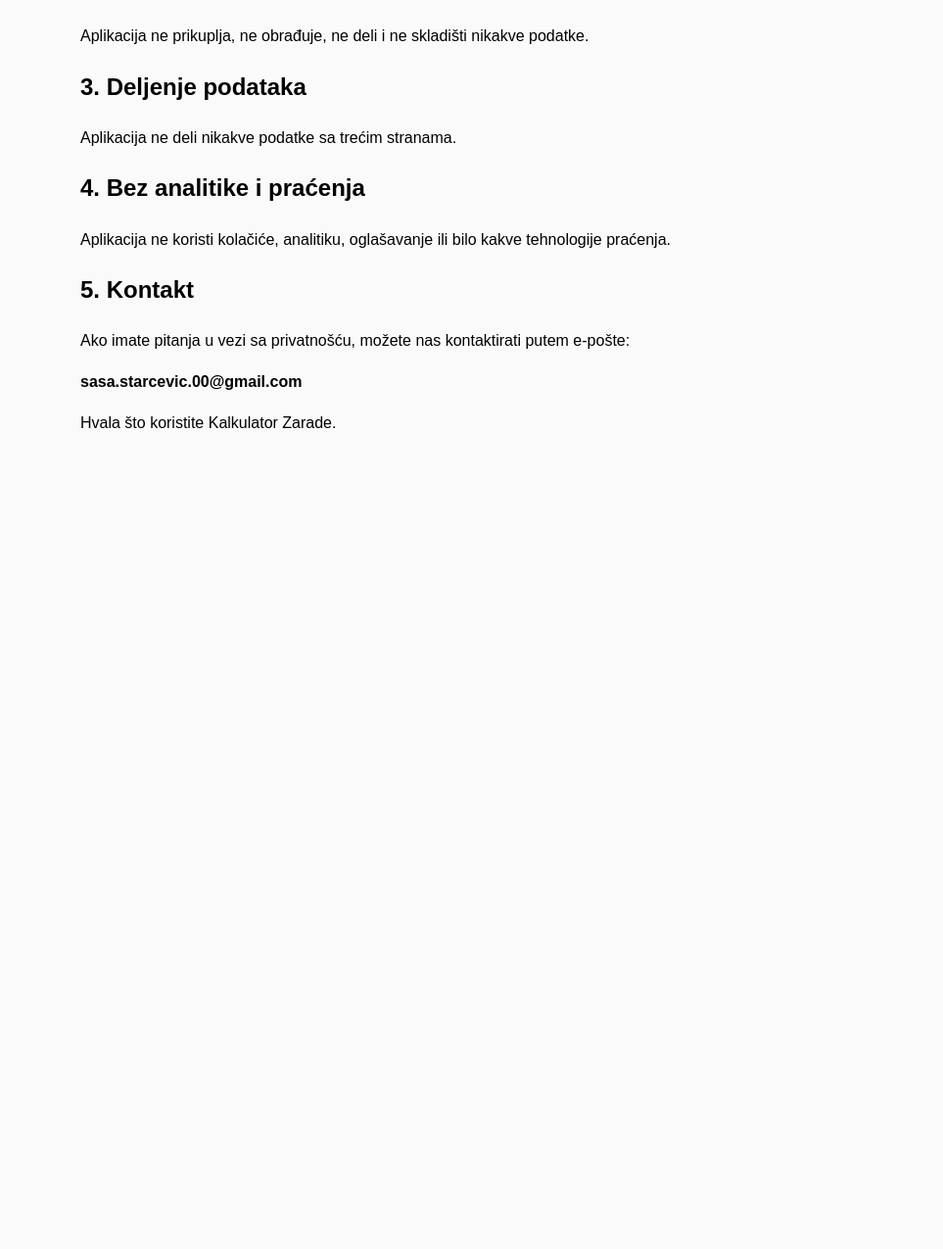
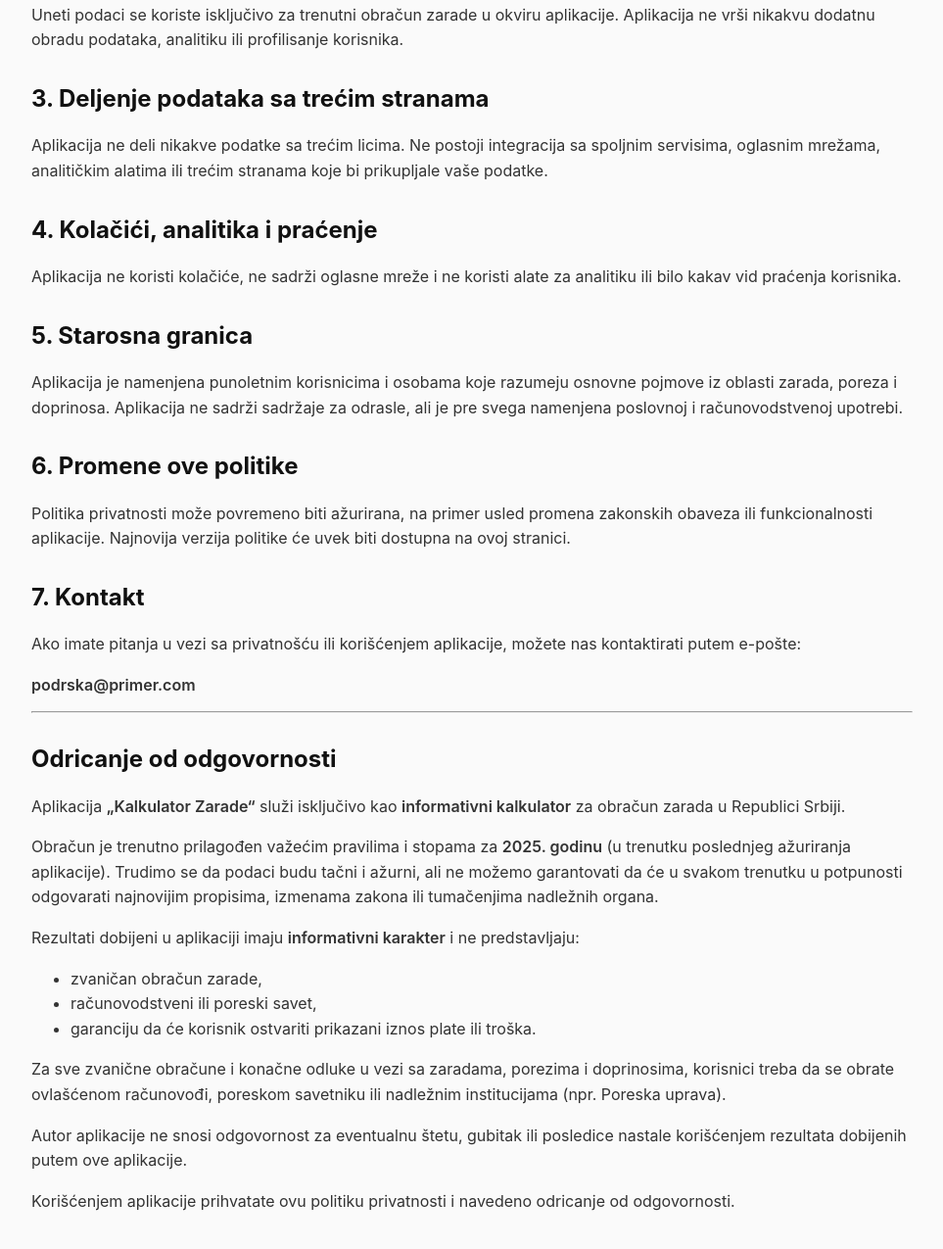
Before and after one commit to sasastarcevic/neto-srbija, a plain HTML site: page privacy-policy.html in a window 1280 px wide. Shown: the part 409-1684 px from the top of the page at 98% size, without its empty margins (158-1121 px from the left). Before the commit the page ends 909 px from the top, so only its background shows below. Drawn offline with Linux system fonts and the light colour scheme.

Commit message:
Update privacy-policy.html

```diff
--- a/privacy-policy.html
+++ b/privacy-policy.html
@@ -3,35 +3,85 @@
 <head>
     <meta charset="UTF-8">
     <meta name="viewport" content="width=device-width, initial-scale=1.0">
-    <title>Politika Privatnosti – Kalkulator Zarade</title>
+    <title>Politika privatnosti – Kalkulator Zarade</title>
     <style>
-        body { font-family: Arial, sans-serif; line-height: 1.6; padding: 40px; max-width: 800px; margin: auto; background: #fafafa; }
-        h1 { margin-bottom: 20px; }
-        p { margin-bottom: 16px; }
+        body {
+            font-family: -apple-system, BlinkMacSystemFont, "Segoe UI", Arial, sans-serif;
+            line-height: 1.6;
+            padding: 40px 20px;
+            max-width: 900px;
+            margin: auto;
+            background: #fafafa;
+            color: #333;
+        }
+        h1, h2 {
+            color: #111;
+        }
+        h1 {
+            margin-bottom: 10px;
+        }
+        h2 {
+            margin-top: 28px;
+            margin-bottom: 8px;
+        }
+        p {
+            margin-bottom: 14px;
+        }
+        strong {
+            font-weight: 600;
+        }
+        @media (max-width: 600px) {
+            body {
+                padding: 24px 16px;
+            }
+        }
     </style>
 </head>
 <body>
     <h1>Politika privatnosti</h1>
-
-    <p><strong>Kalkulator Zarade</strong> poštuje privatnost svojih korisnika. Ova politika privatnosti objašnjava koje podatke aplikacija prikuplja, koristi ili deli.</p>
+    <p>Ova politika privatnosti objašnjava na koji način aplikacija <strong>„Kalkulator Zarade“</strong> postupa sa podacima korisnika.</p>
 
     <h2>1. Podaci koje aplikacija prikuplja</h2>
     <p>Aplikacija <strong>ne prikuplja nikakve lične podatke</strong> korisnika.</p>
-    <p>Svi uneti podaci (npr. neto, bruto plata, porezi i doprinosi) koriste se isključivo lokalno na vašem uređaju. Ništa se ne čuva, ne šalje i ne deli.</p>
+    <p>Svi podaci koje unosite u aplikaciju (npr. neto iznos, bruto iznos, doprinosi, broj sati) koriste se isključivo lokalno na vašem uređaju, samo u svrhu obračuna zarade. Ti podaci se ne šalju na servere i ne čuvaju se van vašeg uređaja.</p>
 
     <h2>2. Korišćenje podataka</h2>
-    <p>Aplikacija ne prikuplja, ne obrađuje, ne deli i ne skladišti nikakve podatke.</p>
+    <p>Uneti podaci se koriste isključivo za trenutni obračun zarade u okviru aplikacije. Aplikacija ne vrši nikakvu dodatnu obradu podataka, analitiku ili profilisanje korisnika.</p>
 
-    <h2>3. Deljenje podataka</h2>
-    <p>Aplikacija ne deli nikakve podatke sa trećim stranama.</p>
+    <h2>3. Deljenje podataka sa trećim stranama</h2>
+    <p>Aplikacija ne deli nikakve podatke sa trećim licima. Ne postoji integracija sa spoljnim servisima, oglasnim mrežama, analitičkim alatima ili trećim stranama koje bi prikupljale vaše podatke.</p>
 
-    <h2>4. Bez analitike i praćenja</h2>
-    <p>Aplikacija ne koristi kolačiće, analitiku, oglašavanje ili bilo kakve tehnologije praćenja.</p>
+    <h2>4. Kolačići, analitika i praćenje</h2>
+    <p>Aplikacija ne koristi kolačiće, ne sadrži oglasne mreže i ne koristi alate za analitiku ili bilo kakav vid praćenja korisnika.</p>
 
-    <h2>5. Kontakt</h2>
-    <p>Ako imate pitanja u vezi sa privatnošću, možete nas kontaktirati putem e-pošte:</p>
-    <p><strong>sasa.starcevic.00@gmail.com</strong></p>
+    <h2>5. Starosna granica</h2>
+    <p>Aplikacija je namenjena punoletnim korisnicima i osobama koje razumeju osnovne pojmove iz oblasti zarada, poreza i doprinosa. Aplikacija ne sadrži sadržaje za odrasle, ali je pre svega namenjena poslovnoj i računovodstvenoj upotrebi.</p>
 
-    <p>Hvala što koristite Kalkulator Zarade.</p>
+    <h2>6. Promene ove politike</h2>
+    <p>Politika privatnosti može povremeno biti ažurirana, na primer usled promena zakonskih obaveza ili funkcionalnosti aplikacije. Najnovija verzija politike će uvek biti dostupna na ovoj stranici.</p>
+
+    <h2>7. Kontakt</h2>
+    <p>Ako imate pitanja u vezi sa privatnošću ili korišćenjem aplikacije, možete nas kontaktirati putem e-pošte:</p>
+    <p><strong>podrska@primer.com</strong></p>
+
+    <hr>
+
+    <h2>Odricanje od odgovornosti</h2>
+    <p>Aplikacija <strong>„Kalkulator Zarade“</strong> služi isključivo kao <strong>informativni kalkulator</strong> za obračun zarada u Republici Srbiji.</p>
+
+    <p>Obračun je trenutno prilagođen važećim pravilima i stopama za <strong>2025. godinu</strong> (u trenutku poslednjeg ažuriranja aplikacije). Trudimo se da podaci budu tačni i ažurni, ali ne možemo garantovati da će u svakom trenutku u potpunosti odgovarati najnovijim propisima, izmenama zakona ili tumačenjima nadležnih organa.</p>
+
+    <p>Rezultati dobijeni u aplikaciji imaju <strong>informativni karakter</strong> i ne predstavljaju:</p>
+    <ul>
+        <li>zvaničan obračun zarade,</li>
+        <li>računovodstveni ili poreski savet,</li>
+        <li>garanciju da će korisnik ostvariti prikazani iznos plate ili troška.</li>
+    </ul>
+
+    <p>Za sve zvanične obračune i konačne odluke u vezi sa zaradama, porezima i doprinosima, korisnici treba da se obrate ovlašćenom računovođi, poreskom savetniku ili nadležnim institucijama (npr. Poreska uprava).</p>
+
+    <p>Autor aplikacije ne snosi odgovornost za eventualnu štetu, gubitak ili posledice nastale korišćenjem rezultata dobijenih putem ove aplikacije.</p>
+
+    <p>Korišćenjem aplikacije prihvatate ovu politiku privatnosti i navedeno odricanje od odgovornosti.</p>
 </body>
 </html>
```
